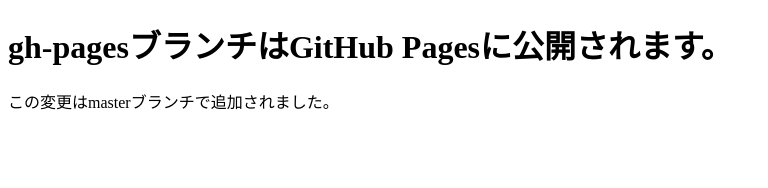
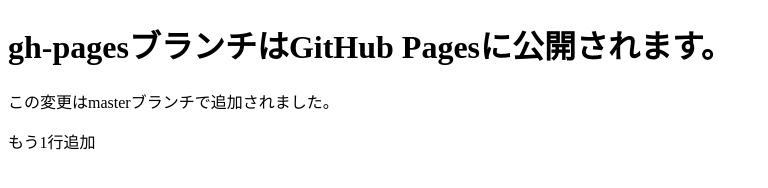
Before and after one commit to bc-shimabara/git-study, a plain HTML site: page index.html in a window 1280 px wide. Shown: the whole page, without its empty margins (0-768 px from the left). Drawn offline with Linux system fonts and the light colour scheme.

Commit message:
index.htmlにもう1行追加

```diff
--- a/index.html
+++ b/index.html
@@ -9,5 +9,6 @@
 <body>
     <h1>gh-pagesブランチはGitHub Pagesに公開されます。</h1>
     <p>この変更はmasterブランチで追加されました。</p>
+    <p>もう1行追加</p>
 </body>
 </html>
```
